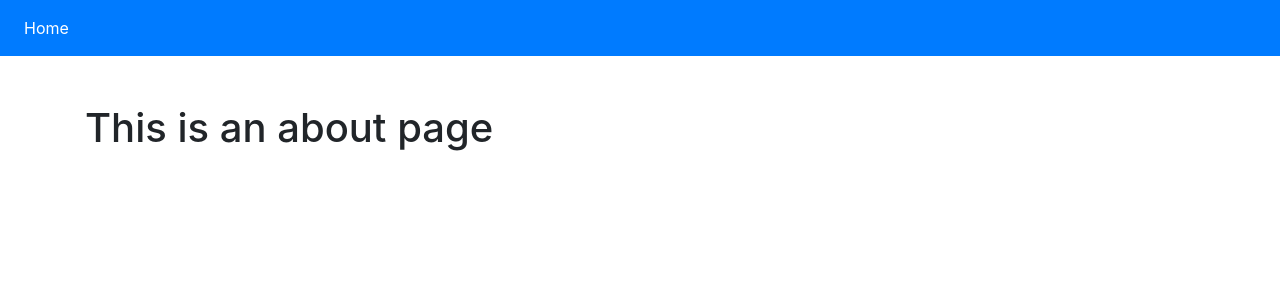
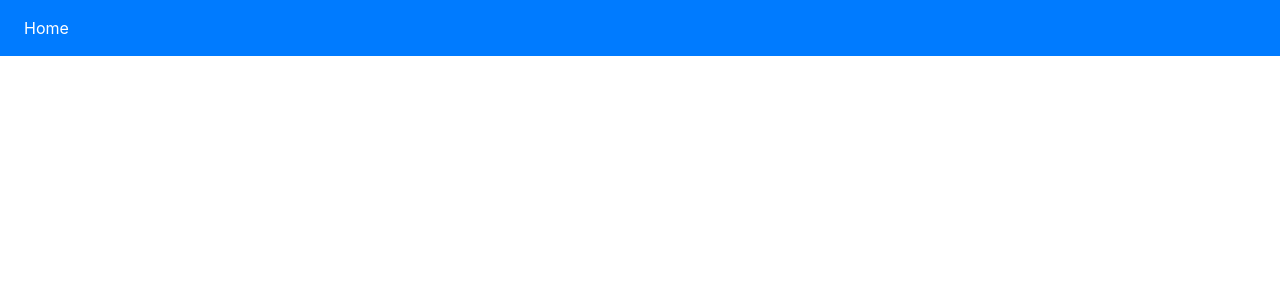
Before and after one commit to austin-vue-meetup/vueshop, a Vue app: page /about in a window 1280 px wide. Shown: the top 300 px of the page. Built offline with nearby package versions, Linux system fonts and the light colour scheme.

Commit message:
Remove about references.

```diff
--- a/src/router.js
+++ b/src/router.js
@@ -13,13 +13,5 @@
       name: 'home',
       component: Home,
     },
-    {
-      path: '/about',
-      name: 'about',
-      // route level code-splitting
-      // this generates a separate chunk (about.[hash].js) for this route
-      // which is lazy-loaded when the route is visited.
-      component: () => import(/* webpackChunkName: "about" */ './views/About.vue'),
-    },
   ],
 })
--- a/src/views/About.vue
+++ /dev/null
@@ -1,5 +0,0 @@
-<template>
-  <div class="about">
-    <h1>This is an about page</h1>
-  </div>
-</template>
```
